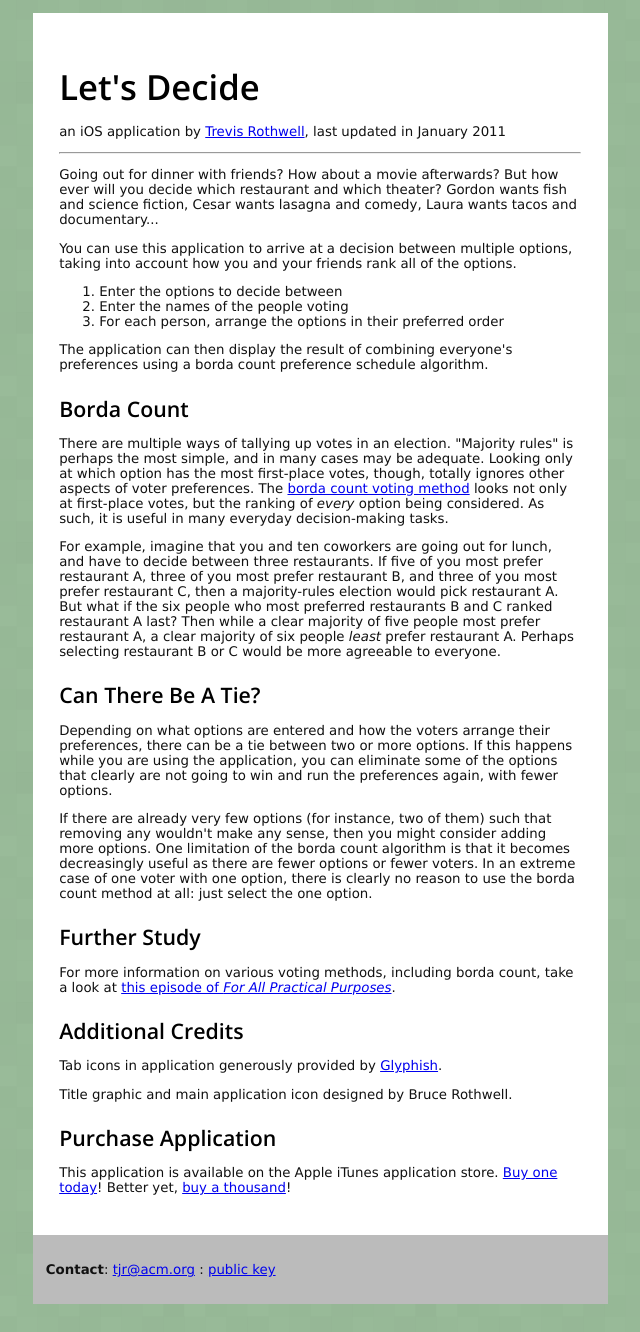
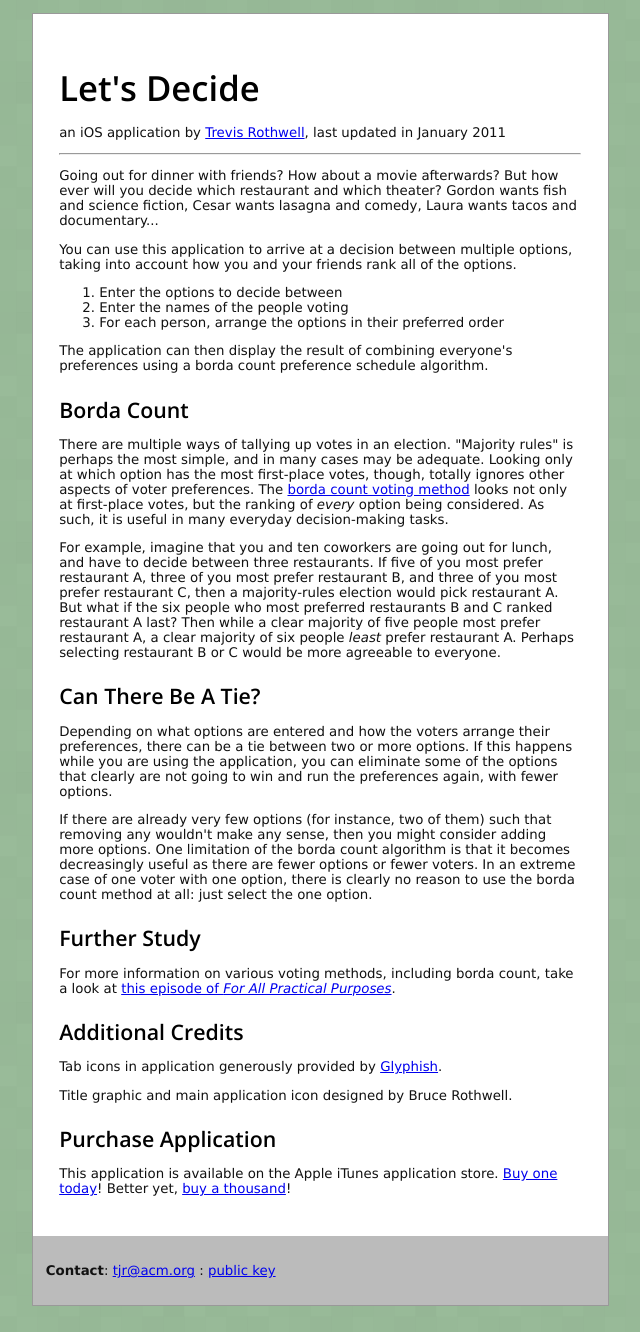
Before and after one commit to tjr/tjr.github.com, a Jekyll site: the page software/lets-decide.html, which Jekyll copies as it is, in a window 1280 px wide. Shown: the whole page, without its empty margins (320-960 px from the left). Built offline with Jekyll 4.4.1, drawn with Linux system fonts in a browser that asks for light colours.

Commit message:
updated css

```diff
--- a/css/ios.css
+++ b/css/ios.css
@@ -17,7 +17,7 @@ body {
     margin: 0px auto;
     text-align: left;
     padding: 0px;
-    border: 0px solid #999;
+    border: 1px solid #999;
 }
 
 img.photo { border: 1px solid black; }
```
